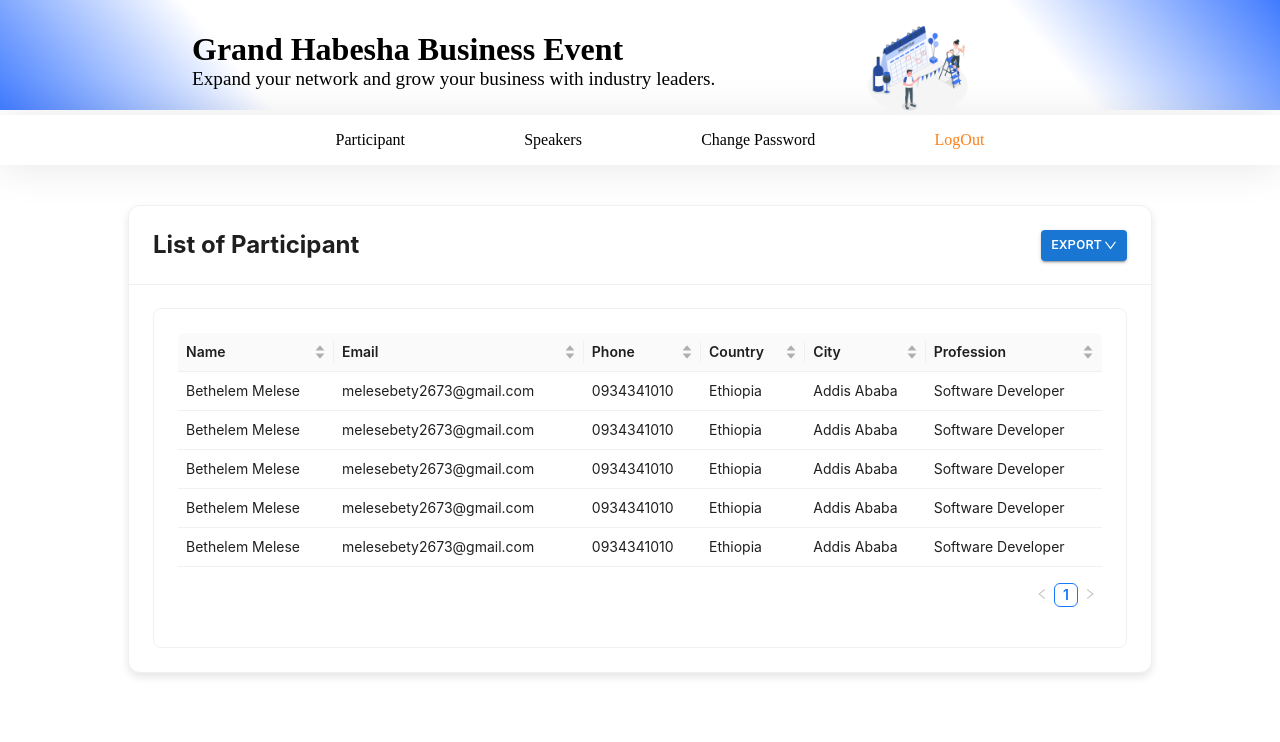
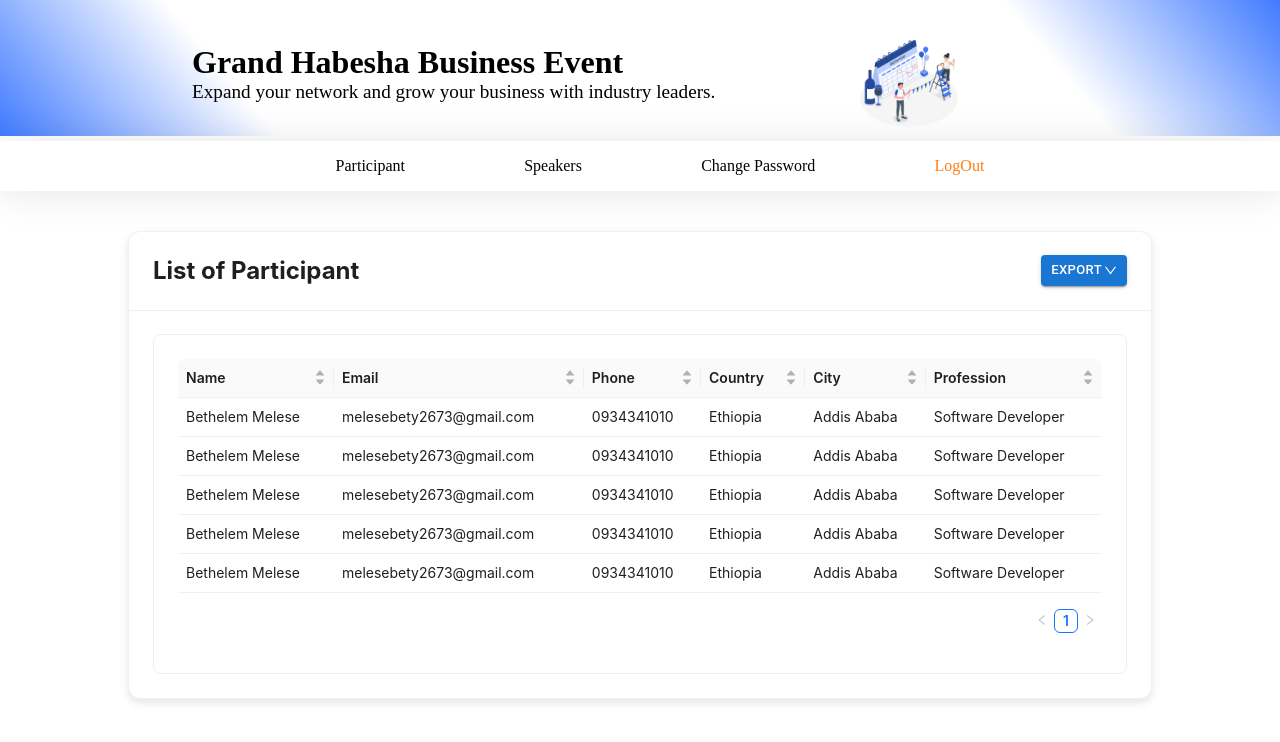
Before and after one commit to BethelemMelese/For_Event_Registration_Form, a React (Create React App) app in the folder frontend/: page /forEvent/adminPanel in a window 1280 px wide. Shown: the top 742 px of the page. Built offline with nearby package versions, Linux system fonts and the light colour scheme.

Commit message:
update both side

```diff
--- a/frontend/src/components/admin/index.tsx
+++ b/frontend/src/components/admin/index.tsx
@@ -228,8 +228,8 @@ const AdminPanel = ({ ...props }) => {
           key: "2",
           label: (
             <CSVLink
-              filename="Campus in Bonga University "
-              title="List of Campus"
+              filename="Grand Habesha Business Event"
+              title="List of Participant"
               data={execl}
               headers={Execlheaders}
             >
--- a/frontend/src/css/style.css
+++ b/frontend/src/css/style.css
@@ -240,9 +240,8 @@ body {
     #407BFF
   );
   height: 1vh;
-  padding: 4% 4%;
+  padding: 5%;
   padding-left: 15%;
-  padding-top: -20px;
   margin-bottom: 10px;
 }
 
```
